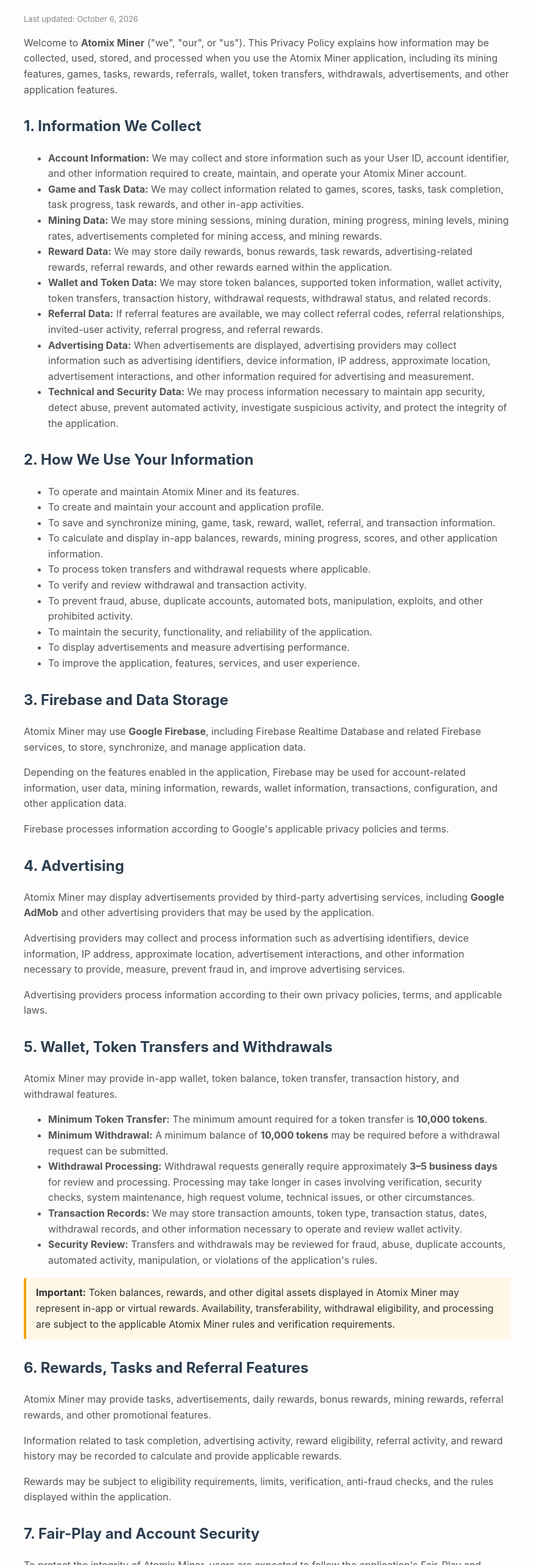
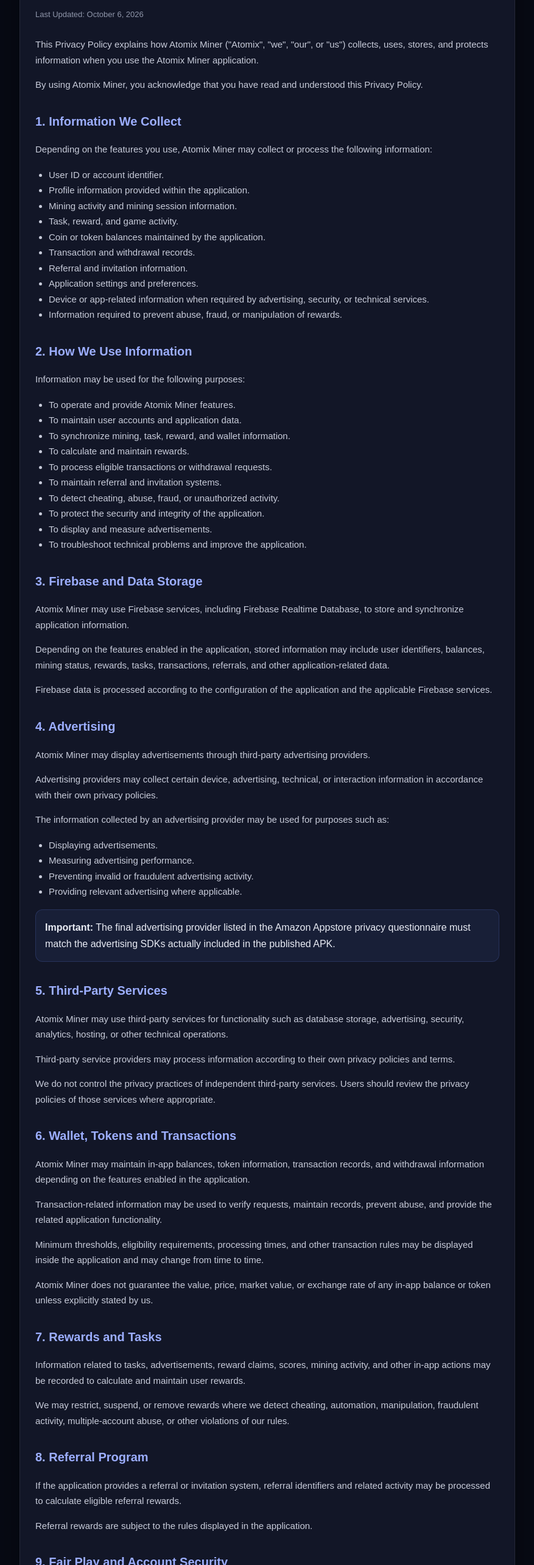
Before and after one commit to piyarHuss/atomix-privacy-policy, a plain HTML site: page index.html in a window 1280 px wide. Shown: the part 109-2675 px from the top of the page at 61% size, without its empty margins (201-1078 px from the left). Drawn offline with Linux system fonts and the light colour scheme.

Commit message:
Update index.html

```diff
--- a/index.html
+++ b/index.html
@@ -3,471 +3,397 @@
 <head>
 <meta charset="UTF-8">
 <meta name="viewport" content="width=device-width, initial-scale=1.0">
+
 <title>Privacy Policy - Atomix Miner</title>
 
 <style>
-    body {
-      font-family: -apple-system, BlinkMacSystemFont, "Segoe UI", Roboto, sans-serif;
-      line-height: 1.6;
-      color: #333;
-      max-width: 800px;
-      margin: 0 auto;
-      padding: 24px;
-      background: #fdfdfd;
+*{
+  box-sizing:border-box;
 }
 
-    h1 {
-      color: #111;
-      border-bottom: 2px solid #eee;
-      padding-bottom: 10px;
+body{
+  margin:0;
+  font-family:Arial,Helvetica,sans-serif;
+  background:#070a14;
+  color:#e9ecf5;
+  line-height:1.7;
 }
 
-    h2 {
-      color: #2c3e50;
-      margin-top: 28px;
+.container{
+  width:100%;
+  max-width:850px;
+  margin:auto;
+  padding:25px 18px 50px;
 }
 
-    p,
-    li {
-      color: #555;
+.card{
+  background:rgba(20,24,42,.92);
+  border:1px solid rgba(255,255,255,.08);
+  border-radius:18px;
+  padding:25px;
+  box-shadow:0 15px 50px rgba(0,0,0,.35);
 }
 
-    .updated {
-      color: #888;
-      font-size: 13px;
+h1{
+  margin-top:0;
+  font-size:30px;
+  color:#fff;
 }
 
-    .box {
-      background: #f4f6fb;
-      border-left: 4px solid #4a69bd;
-      padding: 12px 16px;
-      margin: 16px 0;
-      border-radius: 4px;
+h2{
+  margin-top:30px;
+  font-size:20px;
+  color:#9caeff;
 }
 
-    .warning {
-      background: #fff7e6;
-      border-left: 4px solid #f0a000;
-      padding: 12px 16px;
-      margin: 16px 0;
-      border-radius: 4px;
+p,li{
+  color:#c8ccda;
+  font-size:15px;
+}
+
+ul{
+  padding-left:22px;
+}
+
+.date{
+  color:#8f96aa;
+  font-size:13px;
+  margin-bottom:25px;
+}
+
+.highlight{
+  padding:15px;
+  border-radius:12px;
+  background:rgba(108,140,255,.08);
+  border:1px solid rgba(108,140,255,.18);
+  margin:15px 0;
+}
+
+a{
+  color:#9caeff;
+  text-decoration:none;
+}
+
+.footer{
+  margin-top:35px;
+  padding-top:20px;
+  border-top:1px solid rgba(255,255,255,.08);
+  color:#858ca0;
+  font-size:13px;
 }
 </style>
 </head>
 
 <body>
 
-  <h1>Privacy Policy</h1>
+<div class="container">
+<div class="card">
 
-  <p class="updated">Last updated: October 6, 2026</p>
+<h1>Privacy Policy - Atomix Miner</h1>
+
+<div class="date">
+Last Updated: October 6, 2026
+</div>
 
 <p>
-    Welcome to <strong>Atomix Miner</strong> ("we", "our", or "us").
-    This Privacy Policy explains how information may be collected, used,
-    stored, and processed when you use the Atomix Miner application,
-    including its mining features, games, tasks, rewards, referrals,
-    wallet, token transfers, withdrawals, advertisements, and other
-    application features.
+This Privacy Policy explains how Atomix Miner ("Atomix", "we", "our", or "us")
+collects, uses, stores, and protects information when you use the Atomix Miner
+application.
+</p>
+
+<p>
+By using Atomix Miner, you acknowledge that you have read and understood this
+Privacy Policy.
 </p>
 
 
 <h2>1. Information We Collect</h2>
 
+<p>
+Depending on the features you use, Atomix Miner may collect or process the
+following information:
+</p>
+
 <ul>
-
-    <li>
-      <strong>Account Information:</strong>
-      We may collect and store information such as your User ID,
-      account identifier, and other information required to create,
-      maintain, and operate your Atomix Miner account.
-    </li>
-
-    <li>
-      <strong>Game and Task Data:</strong>
-      We may collect information related to games, scores, tasks,
-      task completion, task progress, task rewards, and other
-      in-app activities.
-    </li>
-
-    <li>
-      <strong>Mining Data:</strong>
-      We may store mining sessions, mining duration, mining progress,
-      mining levels, mining rates, advertisements completed for
-      mining access, and mining rewards.
-    </li>
-
-    <li>
-      <strong>Reward Data:</strong>
-      We may store daily rewards, bonus rewards, task rewards,
-      advertising-related rewards, referral rewards, and other
-      rewards earned within the application.
-    </li>
-
-    <li>
-      <strong>Wallet and Token Data:</strong>
-      We may store token balances, supported token information,
-      wallet activity, token transfers, transaction history,
-      withdrawal requests, withdrawal status, and related records.
-    </li>
-
-    <li>
-      <strong>Referral Data:</strong>
-      If referral features are available, we may collect referral
-      codes, referral relationships, invited-user activity,
-      referral progress, and referral rewards.
-    </li>
-
-    <li>
-      <strong>Advertising Data:</strong>
-      When advertisements are displayed, advertising providers
-      may collect information such as advertising identifiers,
-      device information, IP address, approximate location,
-      advertisement interactions, and other information required
-      for advertising and measurement.
-    </li>
-
-    <li>
-      <strong>Technical and Security Data:</strong>
-      We may process information necessary to maintain app security,
-      detect abuse, prevent automated activity, investigate suspicious
-      activity, and protect the integrity of the application.
-    </li>
-
+<li>User ID or account identifier.</li>
+<li>Profile information provided within the application.</li>
+<li>Mining activity and mining session information.</li>
+<li>Task, reward, and game activity.</li>
+<li>Coin or token balances maintained by the application.</li>
+<li>Transaction and withdrawal records.</li>
+<li>Referral and invitation information.</li>
+<li>Application settings and preferences.</li>
+<li>Device or app-related information when required by advertising,
+security, or technical services.</li>
+<li>Information required to prevent abuse, fraud, or manipulation of rewards.</li>
 </ul>
 
 
-  <h2>2. How We Use Your Information</h2>
+<h2>2. How We Use Information</h2>
+
+<p>
+Information may be used for the following purposes:
+</p>
 
 <ul>
-
-    <li>
-      To operate and maintain Atomix Miner and its features.
-    </li>
-
-    <li>
-      To create and maintain your account and application profile.
-    </li>
-
-    <li>
-      To save and synchronize mining, game, task, reward, wallet,
-      referral, and transaction information.
-    </li>
-
-    <li>
-      To calculate and display in-app balances, rewards, mining
-      progress, scores, and other application information.
-    </li>
-
-    <li>
-      To process token transfers and withdrawal requests where
-      applicable.
-    </li>
-
-    <li>
-      To verify and review withdrawal and transaction activity.
-    </li>
-
-    <li>
-      To prevent fraud, abuse, duplicate accounts, automated bots,
-      manipulation, exploits, and other prohibited activity.
-    </li>
-
-    <li>
-      To maintain the security, functionality, and reliability
-      of the application.
-    </li>
-
-    <li>
-      To display advertisements and measure advertising performance.
-    </li>
-
-    <li>
-      To improve the application, features, services, and user
-      experience.
-    </li>
-
+<li>To operate and provide Atomix Miner features.</li>
+<li>To maintain user accounts and application data.</li>
+<li>To synchronize mining, task, reward, and wallet information.</li>
+<li>To calculate and maintain rewards.</li>
+<li>To process eligible transactions or withdrawal requests.</li>
+<li>To maintain referral and invitation systems.</li>
+<li>To detect cheating, abuse, fraud, or unauthorized activity.</li>
+<li>To protect the security and integrity of the application.</li>
+<li>To display and measure advertisements.</li>
+<li>To troubleshoot technical problems and improve the application.</li>
 </ul>
 
 
 <h2>3. Firebase and Data Storage</h2>
 
 <p>
-    Atomix Miner may use <strong>Google Firebase</strong>, including
-    Firebase Realtime Database and related Firebase services, to
-    store, synchronize, and manage application data.
+Atomix Miner may use Firebase services, including Firebase Realtime Database,
+to store and synchronize application information.
 </p>
 
 <p>
-    Depending on the features enabled in the application, Firebase
-    may be used for account-related information, user data, mining
-    information, rewards, wallet information, transactions,
-    configuration, and other application data.
+Depending on the features enabled in the application, stored information may
+include user identifiers, balances, mining status, rewards, tasks,
+transactions, referrals, and other application-related data.
 </p>
 
 <p>
-    Firebase processes information according to Google's applicable
-    privacy policies and terms.
+Firebase data is processed according to the configuration of the application
+and the applicable Firebase services.
 </p>
 
 
 <h2>4. Advertising</h2>
 
 <p>
-    Atomix Miner may display advertisements provided by third-party
-    advertising services, including <strong>Google AdMob</strong>
-    and other advertising providers that may be used by the application.
+Atomix Miner may display advertisements through third-party advertising
+providers.
 </p>
 
 <p>
-    Advertising providers may collect and process information such as
-    advertising identifiers, device information, IP address, approximate
-    location, advertisement interactions, and other information necessary
-    to provide, measure, prevent fraud in, and improve advertising services.
+Advertising providers may collect certain device, advertising, technical,
+or interaction information in accordance with their own privacy policies.
 </p>
 
 <p>
-    Advertising providers process information according to their own
-    privacy policies, terms, and applicable laws.
+The information collected by an advertising provider may be used for purposes
+such as:
+</p>
+
+<ul>
+<li>Displaying advertisements.</li>
+<li>Measuring advertising performance.</li>
+<li>Preventing invalid or fraudulent advertising activity.</li>
+<li>Providing relevant advertising where applicable.</li>
+</ul>
+
+<div class="highlight">
+<strong>Important:</strong> The final advertising provider listed in the
+Amazon Appstore privacy questionnaire must match the advertising SDKs actually
+included in the published APK.
+</div>
+
+
+<h2>5. Third-Party Services</h2>
+
+<p>
+Atomix Miner may use third-party services for functionality such as database
+storage, advertising, security, analytics, hosting, or other technical
+operations.
+</p>
+
+<p>
+Third-party service providers may process information according to their own
+privacy policies and terms.
+</p>
+
+<p>
+We do not control the privacy practices of independent third-party services.
+Users should review the privacy policies of those services where appropriate.
 </p>
 
 
-  <h2>5. Wallet, Token Transfers and Withdrawals</h2>
+<h2>6. Wallet, Tokens and Transactions</h2>
 
 <p>
-    Atomix Miner may provide in-app wallet, token balance, token transfer,
-    transaction history, and withdrawal features.
-  </p>
-
-  <ul>
-
-    <li>
-      <strong>Minimum Token Transfer:</strong>
-      The minimum amount required for a token transfer is
-      <strong>10,000 tokens</strong>.
-    </li>
-
-    <li>
-      <strong>Minimum Withdrawal:</strong>
-      A minimum balance of <strong>10,000 tokens</strong> may be required
-      before a withdrawal request can be submitted.
-    </li>
-
-    <li>
-      <strong>Withdrawal Processing:</strong>
-      Withdrawal requests generally require approximately
-      <strong>3–5 business days</strong> for review and processing.
-      Processing may take longer in cases involving verification,
-      security checks, system maintenance, high request volume,
-      technical issues, or other circumstances.
-    </li>
-
-    <li>
-      <strong>Transaction Records:</strong>
-      We may store transaction amounts, token type, transaction status,
-      dates, withdrawal records, and other information necessary to
-      operate and review wallet activity.
-    </li>
-
-    <li>
-      <strong>Security Review:</strong>
-      Transfers and withdrawals may be reviewed for fraud, abuse,
-      duplicate accounts, automated activity, manipulation, or
-      violations of the application's rules.
-    </li>
-
-  </ul>
-
-  <div class="warning">
-    <strong>Important:</strong>
-    Token balances, rewards, and other digital assets displayed in
-    Atomix Miner may represent in-app or virtual rewards. Availability,
-    transferability, withdrawal eligibility, and processing are subject
-    to the applicable Atomix Miner rules and verification requirements.
-  </div>
-
-
-  <h2>6. Rewards, Tasks and Referral Features</h2>
-
-  <p>
-    Atomix Miner may provide tasks, advertisements, daily rewards,
-    bonus rewards, mining rewards, referral rewards, and other
-    promotional features.
+Atomix Miner may maintain in-app balances, token information, transaction
+records, and withdrawal information depending on the features enabled in the
+application.
 </p>
 
 <p>
-    Information related to task completion, advertising activity,
-    reward eligibility, referral activity, and reward history may
-    be recorded to calculate and provide applicable rewards.
+Transaction-related information may be used to verify requests, maintain
+records, prevent abuse, and provide the related application functionality.
 </p>
 
 <p>
-    Rewards may be subject to eligibility requirements, limits,
-    verification, anti-fraud checks, and the rules displayed within
-    the application.
+Minimum thresholds, eligibility requirements, processing times, and other
+transaction rules may be displayed inside the application and may change
+from time to time.
+</p>
+
+<p>
+Atomix Miner does not guarantee the value, price, market value, or exchange
+rate of any in-app balance or token unless explicitly stated by us.
 </p>
 
 
-  <h2>7. Fair-Play and Account Security</h2>
+<h2>7. Rewards and Tasks</h2>
 
 <p>
-    To protect the integrity of Atomix Miner, users are expected to
-    follow the application's Fair-Play and security rules.
-  </p>
-
-  <ul>
-
-    <li>
-      Users must not create or operate multiple accounts for the
-      purpose of obtaining unfair rewards or benefits.
-    </li>
-
-    <li>
-      Automated bots, scripts, exploits, emulator abuse, manipulation,
-      or other methods intended to unfairly increase rewards are prohibited.
-    </li>
-
-    <li>
-      We may review accounts and activity when suspicious or abnormal
-      activity is detected.
-    </li>
-
-    <li>
-      We may restrict, suspend, or terminate accounts that violate
-      applicable rules or are reasonably suspected of fraud, abuse,
-      manipulation, or unauthorized activity.
-    </li>
-
-    <li>
-      Pending rewards, claims, transfers, or withdrawals may be
-      restricted or cancelled where activity violates applicable
-      rules or security requirements.
-    </li>
-
-  </ul>
-
-
-  <h2>8. Third-Party Services</h2>
-
-  <p>
-    Atomix Miner may use third-party services to provide application,
-    database, authentication, advertising, analytics, security,
-    or other functionality.
+Information related to tasks, advertisements, reward claims, scores, mining
+activity, and other in-app actions may be recorded to calculate and maintain
+user rewards.
 </p>
 
 <p>
-    These services may process information according to their own
-    privacy policies and applicable terms.
+We may restrict, suspend, or remove rewards where we detect cheating,
+automation, manipulation, fraudulent activity, multiple-account abuse, or
+other violations of our rules.
 </p>
 
-  <ul>
-    <li>
-      <strong>Google Firebase</strong> - Application data storage
-      and synchronization.
-    </li>
 
-    <li>
-      <strong>Google AdMob</strong> - Advertising services, where enabled.
-    </li>
-
-    <li>
-      <strong>Other Advertising Providers</strong> - Advertising and
-      related measurement services, where enabled in the application.
-    </li>
-  </ul>
-
-
-  <h2>9. Data Security</h2>
+<h2>8. Referral Program</h2>
 
 <p>
-    We take reasonable technical and organizational measures to protect
-    information from unauthorized access, alteration, disclosure,
-    misuse, or loss.
+If the application provides a referral or invitation system, referral
+identifiers and related activity may be processed to calculate eligible
+referral rewards.
 </p>
 
 <p>
-    However, no internet-based service, electronic storage system,
-    or transmission method can guarantee complete security.
+Referral rewards are subject to the rules displayed in the application.
 </p>
 
 
-  <h2>10. Data Retention</h2>
+<h2>9. Fair Play and Account Security</h2>
 
 <p>
-    We may retain information for as long as reasonably necessary to
-    provide the application's services, maintain transaction and
-    security records, prevent fraud and abuse, comply with legal
-    obligations, resolve disputes, and enforce applicable terms.
+Users are expected to use Atomix Miner fairly and only through supported
+methods.
 </p>
 
 <p>
-    The retention period may vary depending on the type of information
-    and the reason it is retained.
+The use of bots, automated scripts, emulators used to manipulate rewards,
+multiple accounts, exploits, or other methods intended to abuse the reward
+system may result in account restrictions, suspension, or forfeiture of
+pending rewards.
 </p>
 
 
-  <h2>11. Children's Privacy</h2>
+<h2>10. Data Sharing</h2>
 
 <p>
-    Atomix Miner is not intended for children where the collection
-    of personal information is restricted or requires parental
-    consent under applicable law.
+We do not sell users' personal information as a commercial product.
 </p>
 
 <p>
-    We do not knowingly collect personal information from children
-    in violation of applicable laws.
+Information may be processed or shared with service providers when reasonably
+necessary to operate the application, including database, hosting,
+advertising, security, technical, or support providers.
+</p>
+
+<p>
+Information may also be disclosed when required by law, legal process,
+regulatory requirements, or to protect the security and rights of users,
+Atomix Miner, or others.
 </p>
 
 
-  <h2>12. Account and Data Deletion</h2>
+<h2>11. Data Security</h2>
 
 <p>
-    You may request deletion of your Atomix Miner account and
-    associated personal information by contacting us using the
-    email address provided below.
+We use reasonable technical and organizational measures intended to protect
+information from unauthorized access, alteration, disclosure, or destruction.
 </p>
 
 <p>
-    We will process valid deletion requests in accordance with
-    applicable laws and our legitimate data-retention, security,
-    fraud-prevention, transaction, and legal requirements.
+However, no internet-based service or electronic storage system can be
+guaranteed to be completely secure.
+</p>
+
+
+<h2>12. Data Retention</h2>
+
+<p>
+We may retain information for as long as reasonably necessary to provide the
+application, maintain transaction and reward records, prevent fraud and
+abuse, resolve disputes, comply with legal obligations, and protect our
+legitimate interests.
+</p>
+
+
+<h2>13. Children's Privacy</h2>
+
+<p>
+Atomix Miner is not intended to knowingly collect personal information from
+children in violation of applicable laws.
 </p>
 
 <p>
-    Certain information may need to be retained where required
-    for legal, security, fraud-prevention, transaction, or
-    dispute-resolution purposes.
+If you believe that a child has provided personal information to us without
+appropriate authorization, please contact us so that appropriate action can
+be considered.
 </p>
 
 
-  <h2>13. Changes to This Privacy Policy</h2>
+<h2>14. Account and Data Deletion</h2>
 
 <p>
-    We may update this Privacy Policy when our application,
-    features, services, third-party providers, or data practices
-    change.
+Users may request deletion of their account and associated personal data by
+contacting our support team.
 </p>
 
 <p>
-    Any updated version will be published with a new
-    <strong>"Last updated"</strong> date.
+When a valid deletion request is received, we will review the request and
+delete or anonymize information where required by applicable law and where
+retention is not otherwise necessary.
+</p>
+
+<p>
+Some information may need to be retained for legal, security, fraud
+prevention, transaction records, or other legitimate purposes.
 </p>
 
 
-  <h2>14. Contact Us</h2>
-
-  <div class="box">
+<h2>15. Changes to This Privacy Policy</h2>
 
 <p>
-      If you have any questions, concerns, privacy requests,
-      account deletion requests, or questions regarding your
-      personal information, please contact us:
+We may update this Privacy Policy from time to time to reflect changes in
+the application, services, legal requirements, or our data practices.
 </p>
 
 <p>
-      <strong>Email:</strong> support@atomix.network
+When changes are made, the updated version will be published with a revised
+"Last Updated" date.
 </p>
 
+
+<h2>16. Contact Us</h2>
+
+<p>
+If you have questions, concerns, or requests regarding this Privacy Policy
+or your data, please contact us:
+</p>
+
+<p>
+<strong>Email:</strong>
+<a href="mailto:support@atomix.network">
+support@atomix.network
+</a>
+</p>
+
+
+<div class="footer">
+© 2026 Atomix Miner. All rights reserved.
+</div>
+
+</div>
 </div>
 
 </body>
```
Lines whose indentation alone changed are shown as unchanged.
